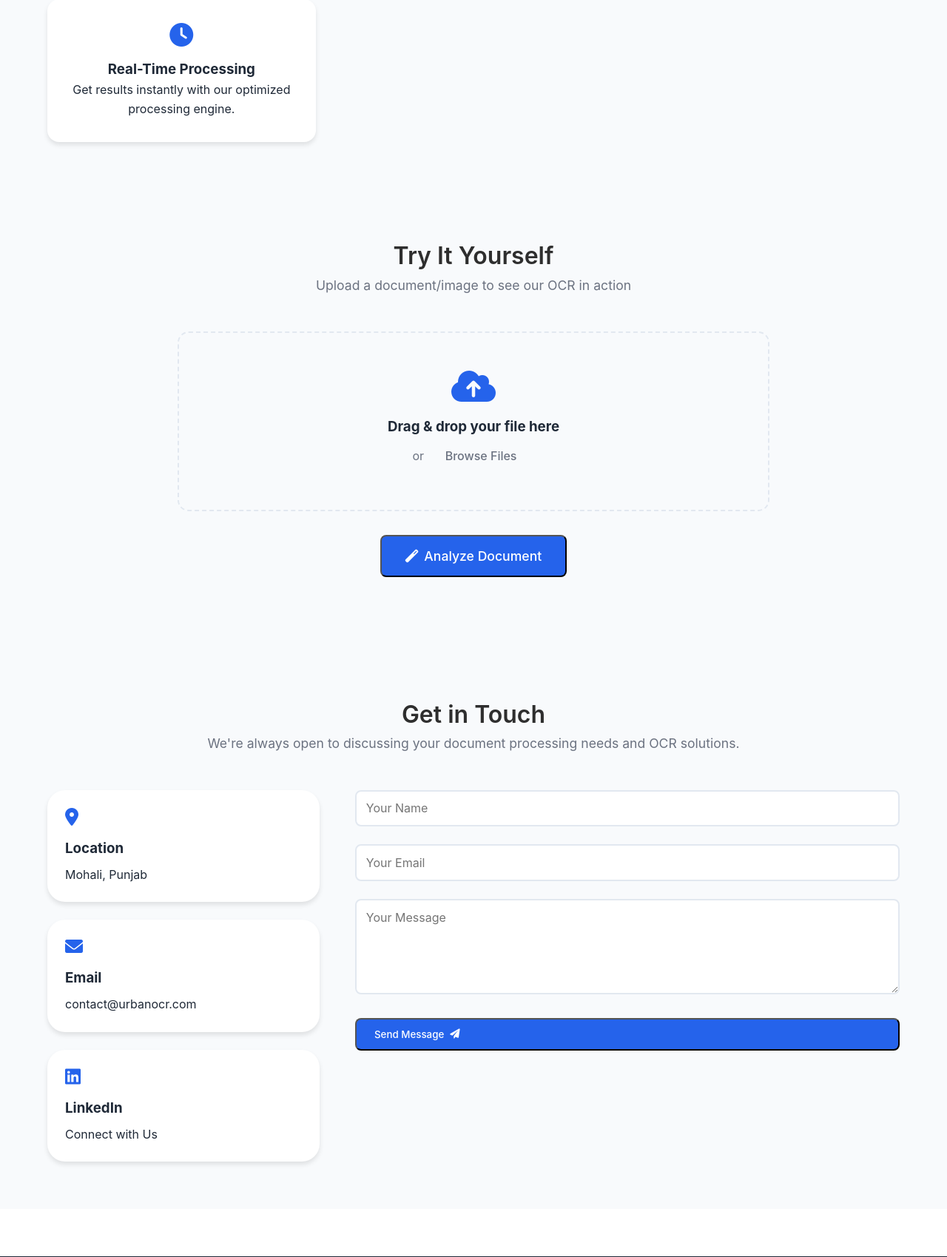
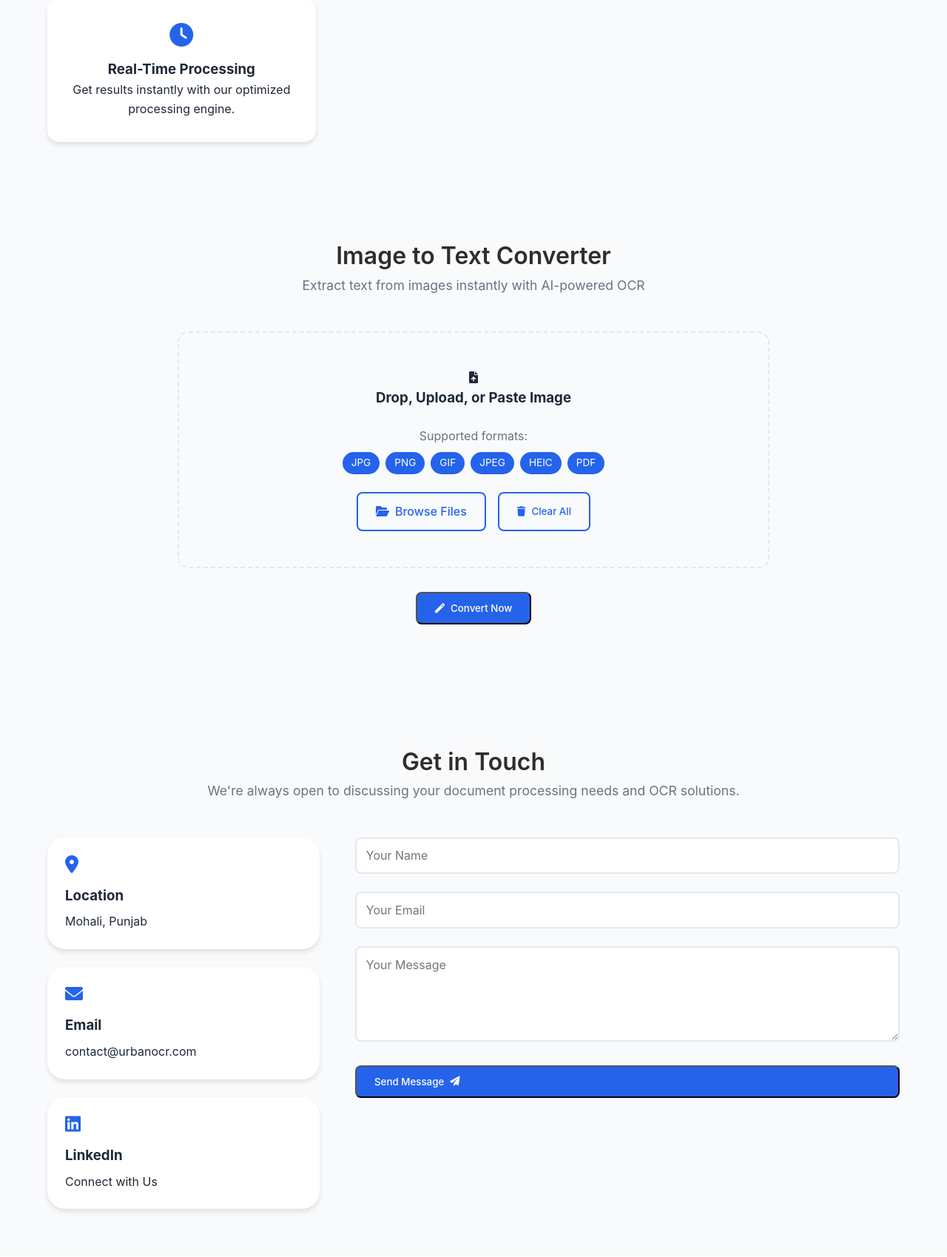
Before and after one commit to AzharuddinMalik/OCR, a Flask app: page / in a window 1280 px wide. Shown: the part 969-2668 px from the top of the page at 74% size. Run offline with Flask 3, Linux system fonts and the light colour scheme.

```diff
--- a/OCR/Backend/app.py
+++ b/OCR/Backend/app.py
@@ -1,7 +1,7 @@
 from flask import Flask, render_template, request, redirect, url_for, jsonify, send_from_directory
 import os
 from werkzeug.utils import secure_filename
-from .ocr_processor import process_image # Use relative import for sibling module
+from ocr_processor import process_image_from_memory # Use relative import for sibling module
 
 # Configure Flask app
 app = Flask(__name__,
@@ -56,9 +56,9 @@ def upload_file():
         filepath = os.path.join(app.config['UPLOAD_FOLDER'], filename)
 
         try:
-            file.save(filepath)
-            # Process the file
-            extracted_text = process_image(filepath)
+            file_content = file.read()
+            extracted_text = process_image_from_memory(file_content)
+
             # Return the filename along with the text so result.html can display the image
             return jsonify({'text': extracted_text, 'image_filename': filename})
         except Exception as e:
--- a/OCR/static/css/style.css
+++ b/OCR/static/css/style.css
@@ -403,36 +404,87 @@ h2 {
     padding: 3rem;
     margin: 2rem 0;
     transition: all 0.3s ease;
-    color: var(--text-light); /* Default color for text */
-}
-[data-theme="dark"] .drop-zone {
-    color: var(--text-color); /* Dark mode text color */
 }
 
 .drop-zone:hover {
     border-color: var(--primary-color);
     background: var(--hover-bg);
-    cursor: pointer;
 }
 
-.drop-zone i {
-    font-size: 3rem;
-    color: var(--primary-color); /* Changed to primary color */
-    margin-bottom: 1rem;
-}
-.drop-zone h3 {
-    color: var(--text-dark); /* Ensure readable in light mode */
-}
-[data-theme="dark"] .drop-zone h3 {
-    color: var(--text-color); /* Ensure readable in dark mode */
+.supported-formats {
+    margin: 1.5rem 0;
+    color: var(--text-light);
 }
 
-
-.analyze-btn {
-    font-size: 1.1rem;
-    padding: 1rem 2rem;
+.format-tags {
+    display: flex;
+    gap: 0.5rem;
+    justify-content: center;
+    flex-wrap: wrap;
+    margin-top: 0.5rem;
 }
 
+.format-tag {
+    padding: 0.25rem 0.75rem;
+    border-radius: 20px;
+    background: var(--primary-color);
+    color: white;
+    font-size: 0.85rem;
+}
+
+.file-preview {
+    margin: 1.5rem 0;
+    padding: 1rem;
+    background: var(--card-bg);
+    border-radius: 8px;
+    display: none;
+}
+
+.file-preview.active {
+    display: block;
+}
+
+.file-info {
+    display: flex;
+    align-items: center;
+    gap: 1rem;
+    justify-content: center;
+}
+
+.file-icon {
+    font-size: 1.5rem;
+    color: var(--primary-color);
+}
+
+.file-details {
+    text-align: left;
+}
+
+.file-name {
+    font-weight: 500;
+    color: var(--text-dark);
+}
+
+.file-size {
+    color: var(--text-light);
+    font-size: 0.9rem;
+}
+
+.upload-actions {
+    display: flex;
+    gap: 1rem;
+    justify-content: center;
+    margin-top: 1.5rem;
+}
+
+[data-theme="dark"] {
+    .file-name {
+        color: var(--text-color);
+    }
+    .file-size {
+        color: var(--text-light);
+    }
+}
 /*=============== Contact Section ===============*/
 .contact {
     padding: 4rem 0;
--- a/OCR/static/js/main.js
+++ b/OCR/static/js/main.js
@@ -142,30 +142,36 @@ analyzeBtn.addEventListener('click', async () => {
 
 let selectedFile = null; // A global variable to store the selected file
 
+// Update handleFile function
 function handleFile(file) {
-    const validTypes = ['image/jpeg', 'image/png', 'application/pdf'];
+    const validTypes = ['image/jpeg', 'image/png', 'application/pdf', 'image/gif', 'image/heic'];
     if (!validTypes.includes(file.type)) {
-        alert('Please upload a valid image or PDF file');
-        selectedFile = null; // Clear selected file if invalid
-        dropZone.innerHTML = `
-            <i class="fas fa-cloud-upload-alt"></i>
-            <h3>Drag & drop your file here</h3>
-            <span>or</span>
-            <label for="fileInput" class="cta-button">Browse Files</label>
-            <input type="file" id="fileInput" accept="image/*,.pdf" hidden>
-        `; // Reset drop zone UI
+        alert('Please upload a valid file type (JPG, PNG, GIF, HEIC, PDF)');
         return;
     }
 
-    selectedFile = file; // Store the valid file
-    dropZone.innerHTML = `
-        <i class="fas fa-file-alt"></i>
-        <h3>${file.name}</h3>
-        <p>${(file.size / 1024).toFixed(1)} KB</p>
+    selectedFile = file;
+
+    const filePreview = document.getElementById('filePreview');
+    filePreview.innerHTML = `
+        <div class="file-info">
+            <i class="fas fa-file-alt file-icon"></i>
+            <div class="file-details">
+                <div class="file-name">${file.name}</div>
+                <div class="file-size">${(file.size / 1024).toFixed(1)} KB</div>
+            </div>
+        </div>
     `;
-// If you want the fileInput to reflect the dropped file, it's generally done by re-creating a DataTransfer object
-// or by triggering a change on the fileInput. A simpler approach is to rely on 'selectedFile' for upload.
+    filePreview.classList.add('active');
 }
+
+// Add clear functionality
+document.getElementById('clearBtn').addEventListener('click', () => {
+    selectedFile = null;
+    fileInput.value = '';
+    document.getElementById('filePreview').innerHTML = '';
+    document.getElementById('filePreview').classList.remove('active');
+});
 
 
 
--- a/OCR/templates/index.html
+++ b/OCR/templates/index.html
@@ -59,19 +59,40 @@
 
     <section class="demo-section" id="demo-section">
     <div class="container">
-            <h2>Try It Yourself</h2>
-            <p class="section-subtitle">Upload a document/image to see our OCR in action</p>
+        <h2>Image to Text Converter</h2>
+        <p class="section-subtitle">Extract text from images instantly with AI-powered OCR</p>
 
         <div class="upload-container">
             <div class="drop-zone" id="dropZone">
-                    <i class="fas fa-cloud-upload-alt"></i>
-                    <h3>Drag & drop your file here</h3>
-                    <span>or</span>
-                    <label for="fileInput" class="cta-button">Browse Files</label>
+                <i class="fas fa-file-upload"></i>
+                <h3>Drop, Upload, or Paste Image</h3>
+                <div class="supported-formats">
+                    <span>Supported formats:</span>
+                    <div class="format-tags">
+                        <span class="format-tag">JPG</span>
+                        <span class="format-tag">PNG</span>
+                        <span class="format-tag">GIF</span>
+                        <span class="format-tag">JPEG</span>
+                        <span class="format-tag">HEIC</span>
+                        <span class="format-tag">PDF</span>
+                    </div>
+                </div>
+                <div class="file-preview" id="filePreview">
+                    <!-- Dynamic content will be inserted here -->
+                </div>
+                <div class="upload-actions">
+                    <label for="fileInput" class="cta-button secondary">
+                        <i class="fas fa-folder-open"></i> Browse Files
+                    </label>
+                    <button class="cta-button secondary" id="clearBtn">
+                        <i class="fas fa-trash"></i> Clear All
+                    </button>
+                </div>
                 <input type="file" id="fileInput" accept="image/*,.pdf" hidden>
             </div>
+
             <button class="cta-button primary analyze-btn" id="analyzeBtn">
-                    <i class="fas fa-magic"></i> Analyze Document
+                <i class="fas fa-magic"></i> Convert Now
             </button>
         </div>
     </div>
```
Also changed, not shown: other parts of OCR/static/css/style.css (+16 -8 lines), OCR/Backend/ocr_processor.py (+15 -9 lines), OCR/uploads/Doc.jpg (added), OCR/uploads/Screenshot_2025-05-22_212208.png (added), OCR/uploads/Screenshot_2025-05-23_210328.png (added), OCR/uploads/img.png (added), 1 other file. Lines whose indentation alone changed are shown as unchanged.
